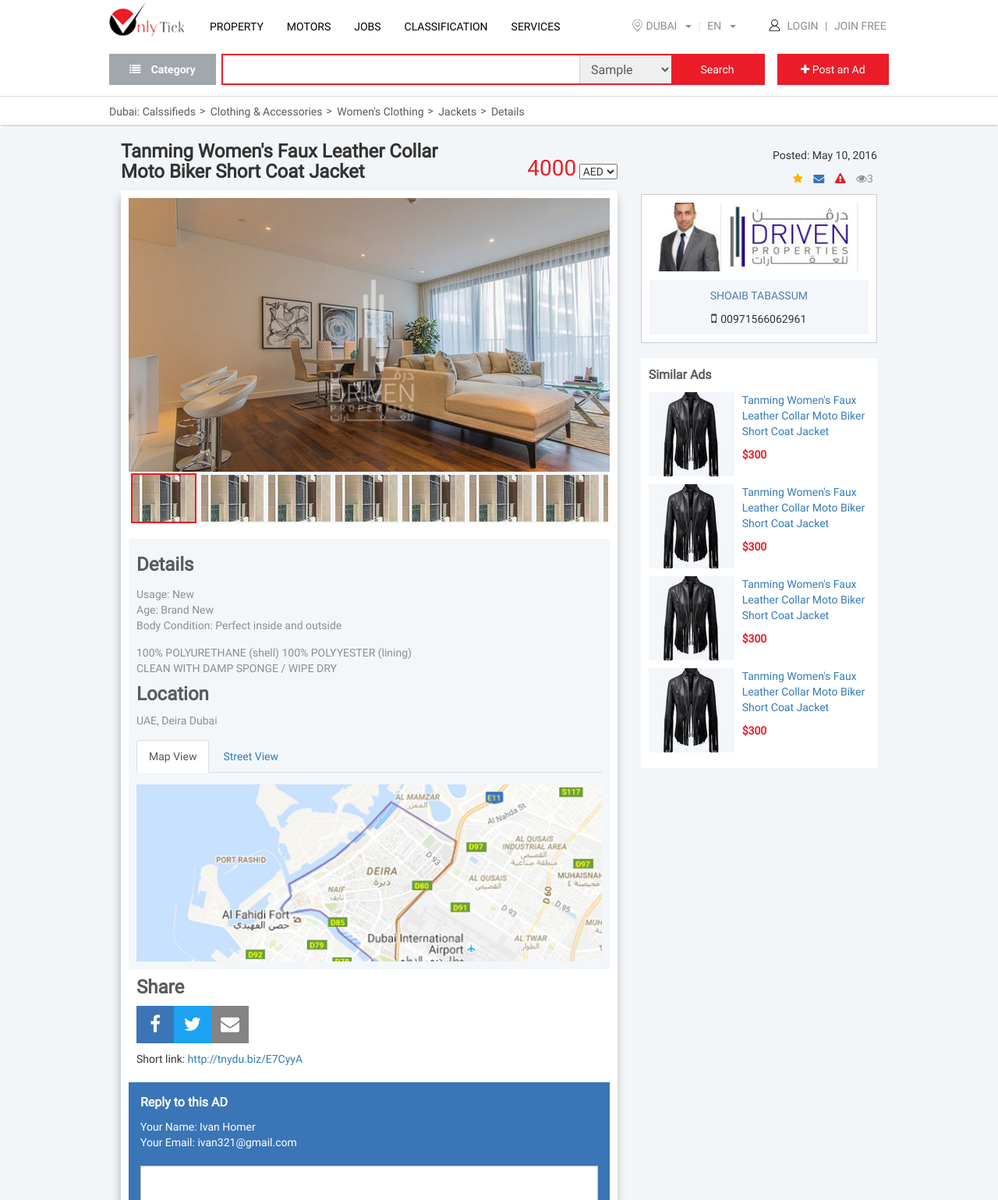
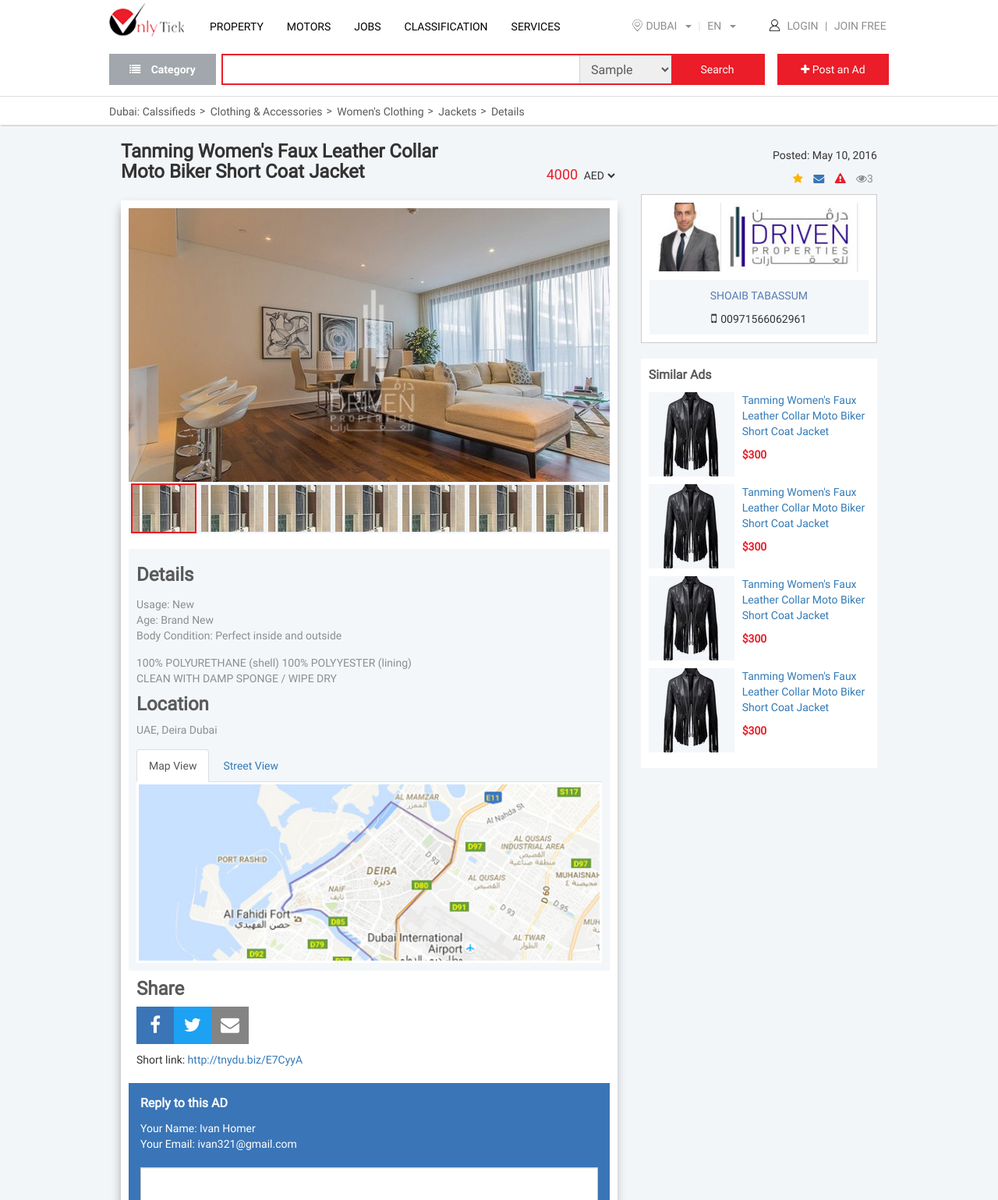
Before and after one commit to gmmitra/onlytick, a website: page product-single.html in a window 1280 px wide. Shown: the top 1539 px of the page at 78% size. Drawn offline with nearby package versions, Linux system fonts and the light colour scheme.

Commit message:
update css, sass header product

```diff
--- a/sass/modules/_header.scss
+++ b/sass/modules/_header.scss
@@ -213,6 +213,7 @@
               border-right: 1px solid #d1d1d1;
               overflow-y: scroll;
               max-height: 300px;
+              z-index: 999;
 
               > ul {
                 list-style: none;
--- a/sass/pages/_product.scss
+++ b/sass/pages/_product.scss
@@ -96,15 +96,24 @@
     }
 
     .price {
-      margin-top: 35px;
+
+margin-top: 0px;
+      text-align: left;
+      margin-bottom: 20px;
+
+      @media (min-width: 992px) {
+    margin-top: 50px;
       text-align: right;
+  }
 
       > span {
-        font-size: 28px;
+        font-size: 18px;
       }
 
       > select {
         display: inline;
+        background: transparent;
+border: none;
       }
 
     }
@@ -231,3 +240,12 @@
     }
   }
 }
+
+ul.nav.nav-tabs {
+  margin-bottom: 0 !important;
+}
+
+.tab-content {
+  padding: 3px;
+  background:#fff;
+}
```
Also changed, not shown: css/app.css, 1 other file.
